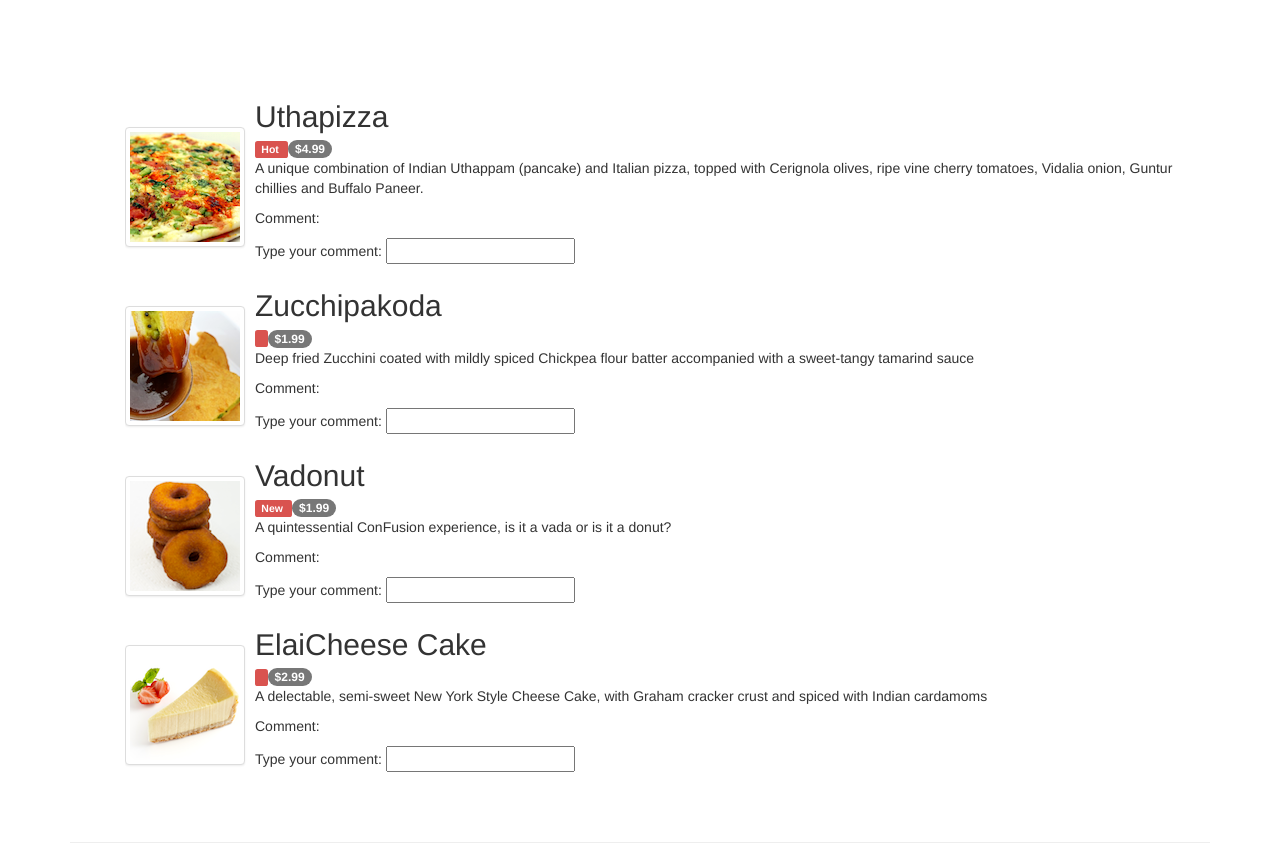
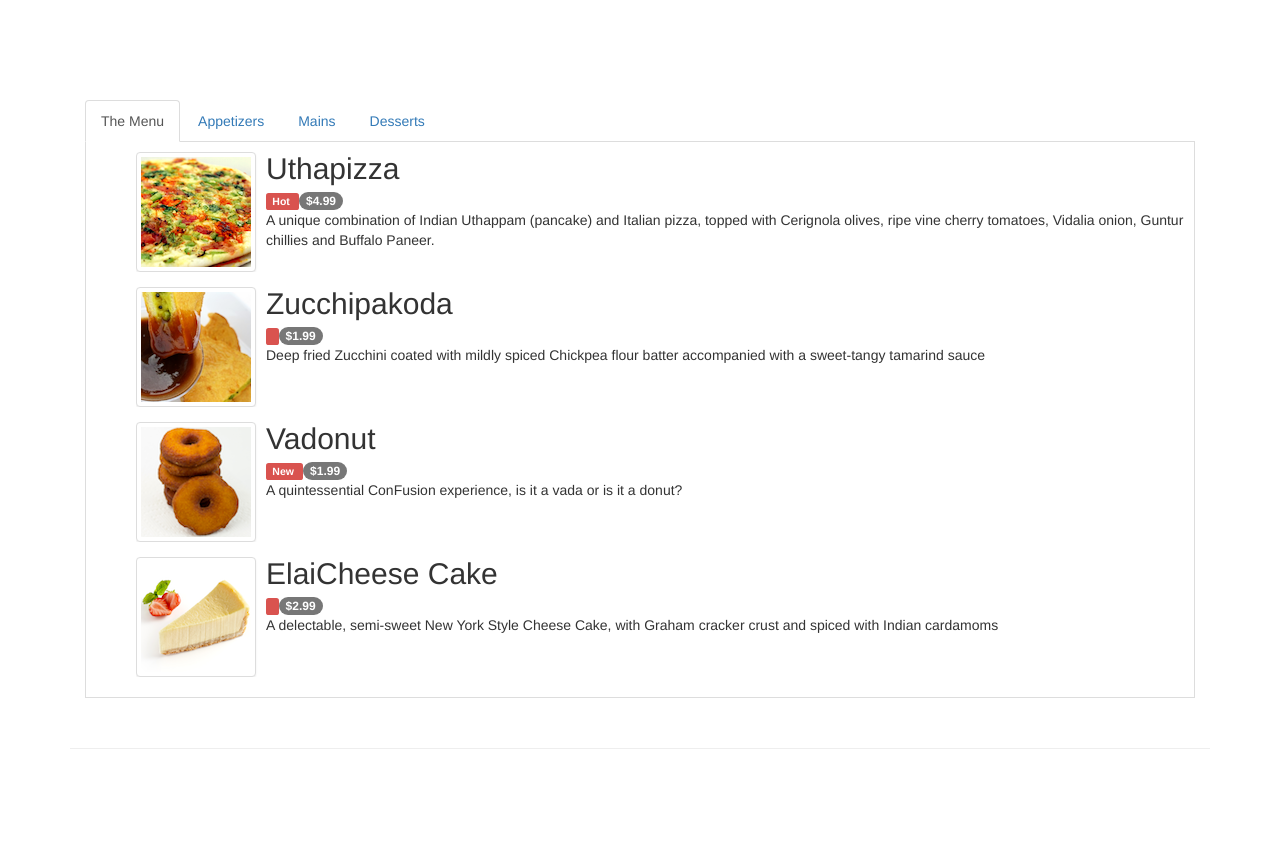
Before and after one commit to Awnallah/practiceAngular, a website: page app/menu.html in a window 1280 px wide. After the commit the page ends 800 px from the top, so only its background shows below. Drawn offline with nearby package versions, Linux system fonts and the light colour scheme.

Commit message:
menu filters added

```diff
--- a/app/menu.html
+++ b/app/menu.html
@@ -28,8 +28,35 @@
     <div class="container">
         <div class="row row-content" ng-controller='menuController as menuCtrl'>
             <div class="col-xs-12">
-                <ul clas='media-list'>
-                <li class='media' ng-repeat='dish in menuCtrl.dishes'>
+                  <ul class="nav nav-tabs" role="tablist">
+                    <li role="presentation"
+                    ng-class="{active:menuCtrl.isSelected(1)}">
+                    <a ng-click="menuCtrl.select(1)"
+                     aria-controls="all menu"
+                     role="tab">The Menu</a></li>
+
+                    <li role="presentation"
+                    ng-class="{active:menuCtrl.isSelected(2)}">
+                    <a ng-click="menuCtrl.select(2)"
+                     aria-controls="appetizers"
+                     role="tab">Appetizers</a></li>
+
+                    <li role="presentation"
+                    ng-class="{active:menuCtrl.isSelected(3)}">
+                    <a ng-click="menuCtrl.select(3)"
+                     aria-controls="mains"
+                     role="tab">Mains</a></li>
+
+                    <li role="presentation"
+                    ng-class="{active:menuCtrl.isSelected(4)}">
+                    <a ng-click="menuCtrl.select(4)"
+                     aria-controls="desserts"
+                     role="tab">Desserts</a></li>
+
+                </ul>
+                <div class="tab-content">
+                  <ul clas='media-list tab-pane fade in active'>
+                    <li class='media' ng-repeat='dish in menuCtrl.dishes | filter:menuCtrl.filtText'>
                         <div class='media-left media-middle'>
                             <a href="#">
                                 <img class='media-object img-thumbnail'
@@ -41,13 +68,10 @@
                             <span class='label label-danger label-xs'>{{dish.label}} </span>
                             <span class='badge'> {{dish.price | currency}} </span>
                             <p > {{dish.description}} </p>
-                        <P>Comment: {{dish.comment}} </P>
-                        <P>Type your comment:
-                            <input type='text' ng-model='dish.comment'>
-                        </P>
                         </div>
                     </li>
                   </ul>
+              </div>
             </div>
         </div>
     </div>
@@ -55,6 +79,8 @@
     <script>
     var app = angular.module('confusionApp',[]);
     app.controller('menuController', function() {
+      this.tab = 1;
+      this.filtText = '';
       var dishes=[
                          {
                            name:'Uthapizza',
@@ -94,6 +120,27 @@
                         }
                         ];
       this.dishes = dishes;
+      this.select = function(setTab) {
+          this.tab = setTab;
+
+          switch(setTab){
+            case 2:
+              this.filtText = 'appetizer';
+              break;
+            case 3:
+              this.filtText = 'mains';
+              break;
+            case 4:
+              this.filtText = 'dessert';
+              break;
+            default:
+              this.filtText = '';
+          };
+      };
+      this.isSelected = function (checkTab) {
+          return (this.tab === checkTab)
+      };
+
     });
     </script>
 
```
Lines whose indentation alone changed are shown as unchanged.
